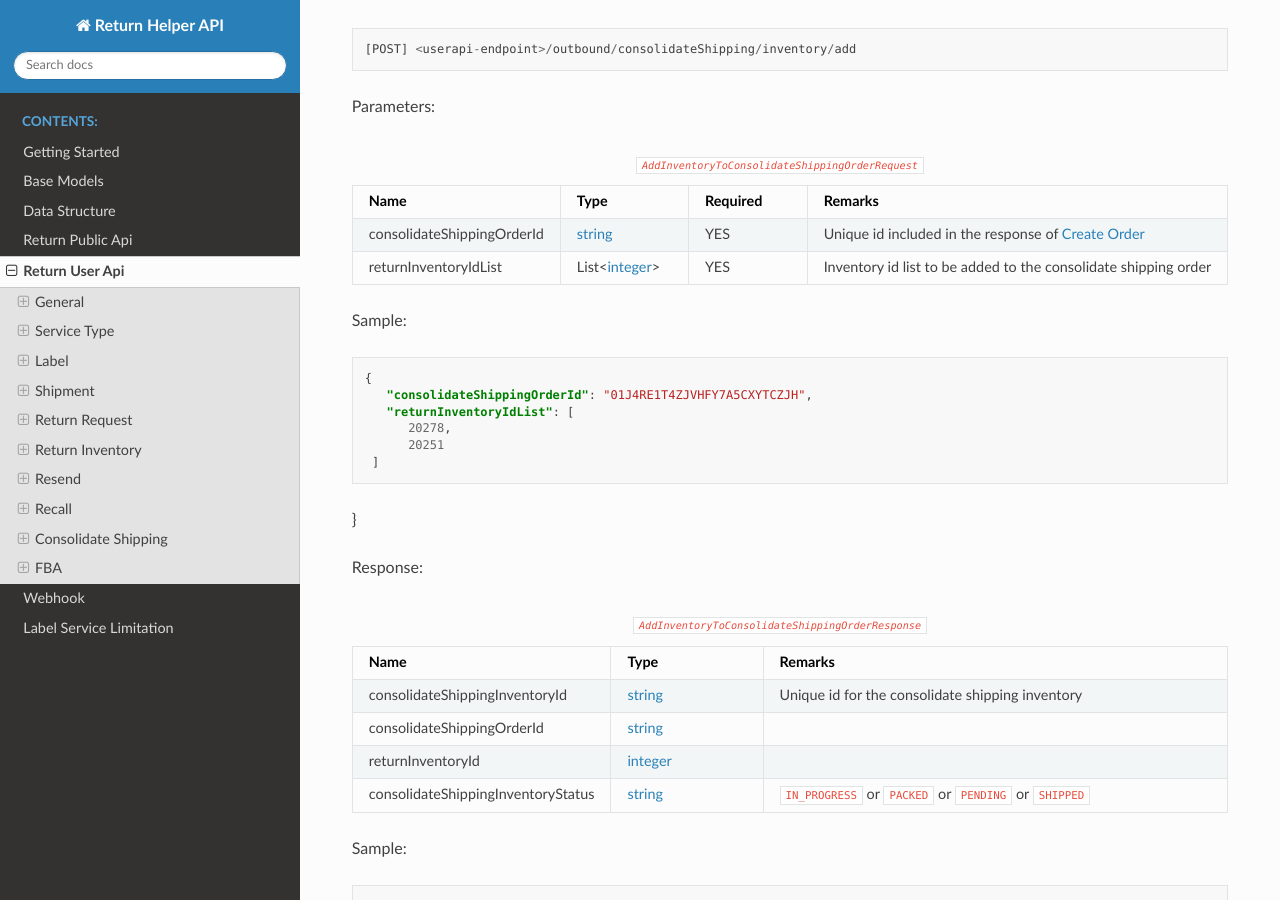
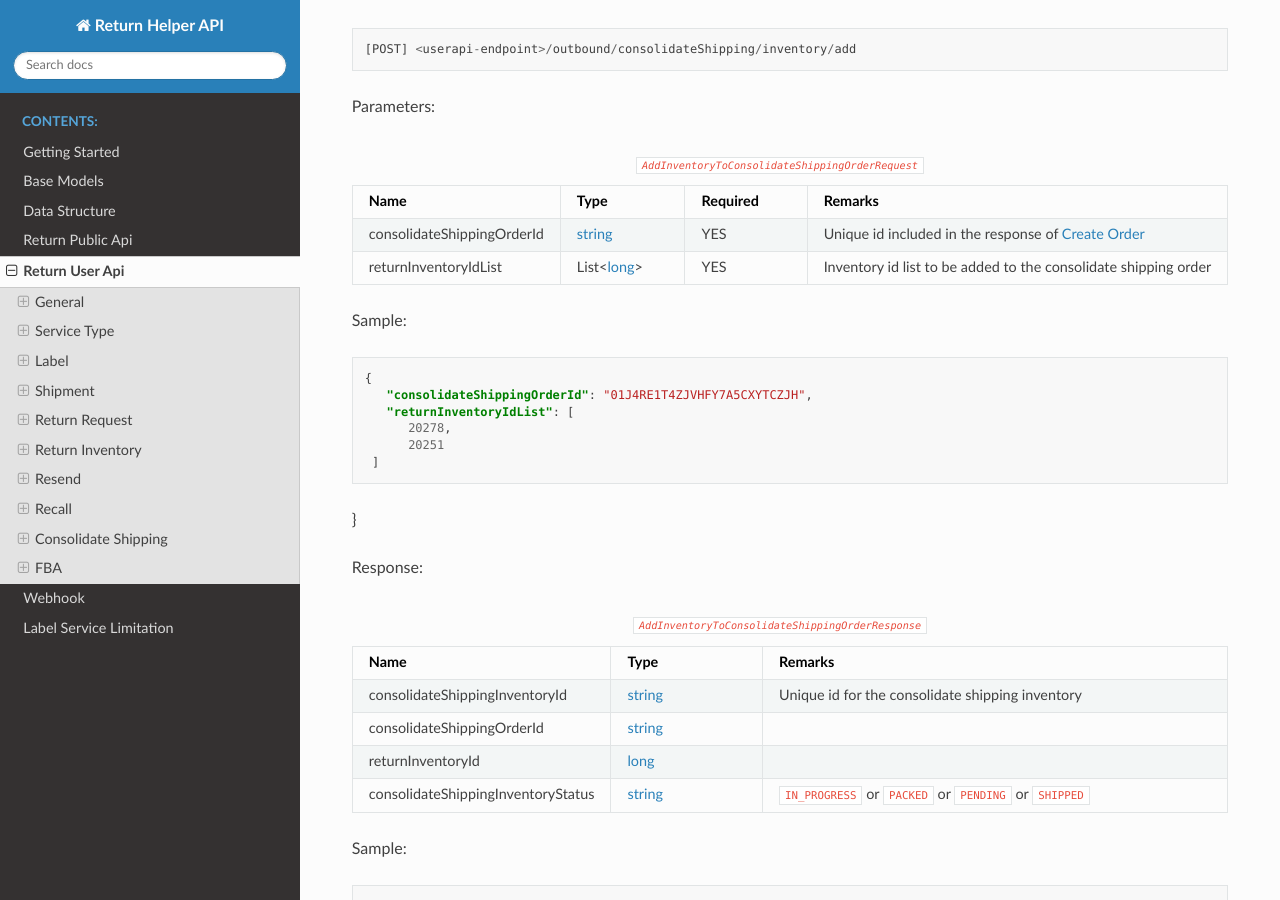
Before and after one commit to ReturnHelper/return-request-api-docs, a Sphinx documentation site: the page built from source/return_user_api.rst, in a window 1280 px wide and 900 px high, scrolled down 38783 px. Built offline with Sphinx 7.4.7 and the Read the Docs theme 2.0.0, drawn with Linux system fonts in a browser that asks for light colours; some of the changed text lies outside the part shown.

Commit message:
fix: inventory id type

```diff
--- a/source/return_user_api.rst
+++ b/source/return_user_api.rst
@@ -1877,7 +1877,7 @@ Parameters:
    :widths: 15, 10, 10, 30
 
    consolidateShippingOrderId, string_, YES, Unique id included in the response of :ref:`method-CreateConsolidateShippingOrder`
-   returnInventoryIdList, List<integer_>, YES, Inventory id list to be added to the consolidate shipping order
+   returnInventoryIdList, List<long_>, YES, Inventory id list to be added to the consolidate shipping order
 
 Sample:
 
@@ -1899,7 +1899,7 @@ Response:
 
    consolidateShippingInventoryId, string_, Unique id for the consolidate shipping inventory
    consolidateShippingOrderId, string_,
-   returnInventoryId, integer_,
+   returnInventoryId, long_,
    consolidateShippingInventoryStatus, string_, ``IN_PROGRESS`` or ``PACKED`` or ``PENDING`` or ``SHIPPED``
 
 Sample:
@@ -1952,7 +1952,7 @@ Parameters:
    :widths: 15, 10, 10, 30
 
    consolidateShippingOrderId, string_, YES, Unique id included in the response of :ref:`method-CreateConsolidateShippingOrder`
-   returnInventoryIdList, List<integer_>, YES, Inventory id list to be removed from the consolidate shipping order
+   returnInventoryIdList, List<long_>, YES, Inventory id list to be removed from the consolidate shipping order
 
 Sample:
 
@@ -1972,7 +1972,7 @@ Response:
    :header: "Name", "Type", "Remarks"
    :widths: 15, 10, 30
 
-   returnInventoryId, string_, The return inventory id of the remvoed inventory
+   returnInventoryId, long_, The return inventory id of the remvoed inventory
    handlingCode, string_, The handling code will be reset to ``ohd`` (On-hold)
    handlingStatusCode, string_, The handling status code will be reset to ``pending``
 
```
